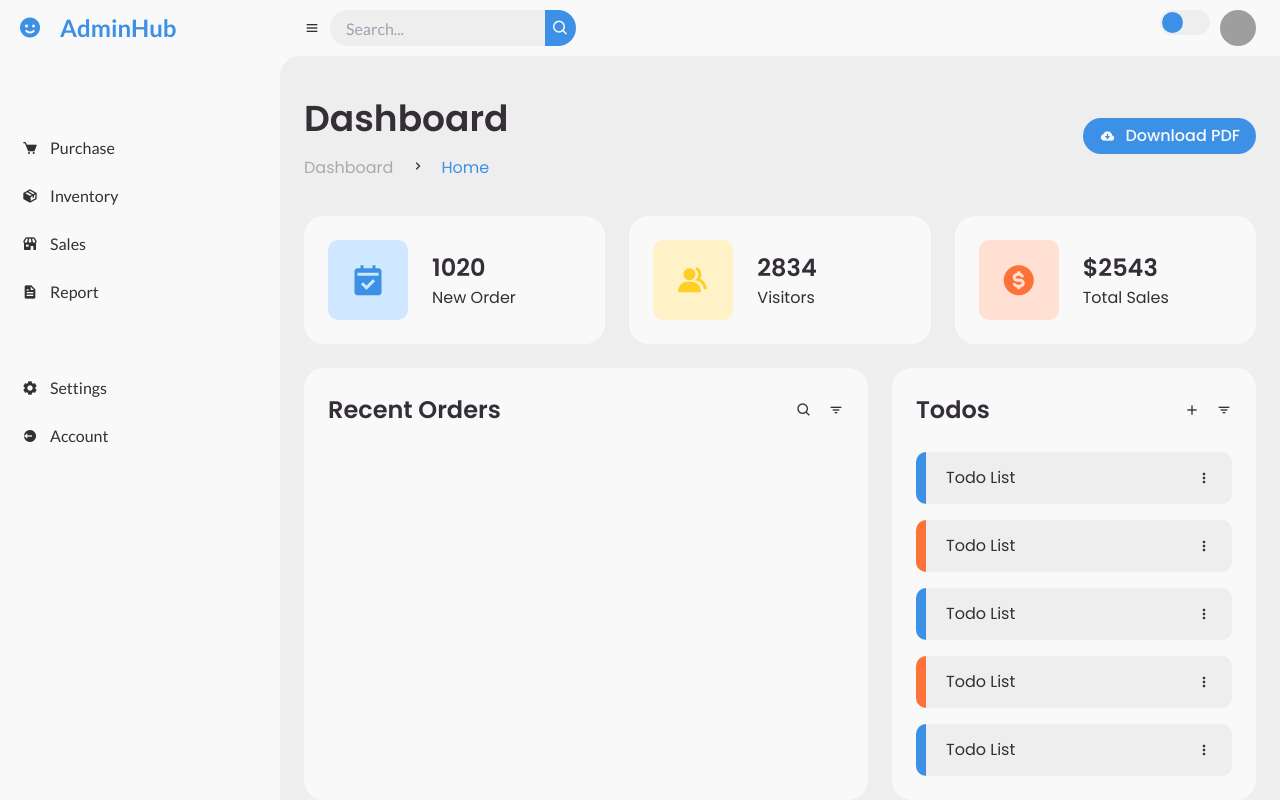
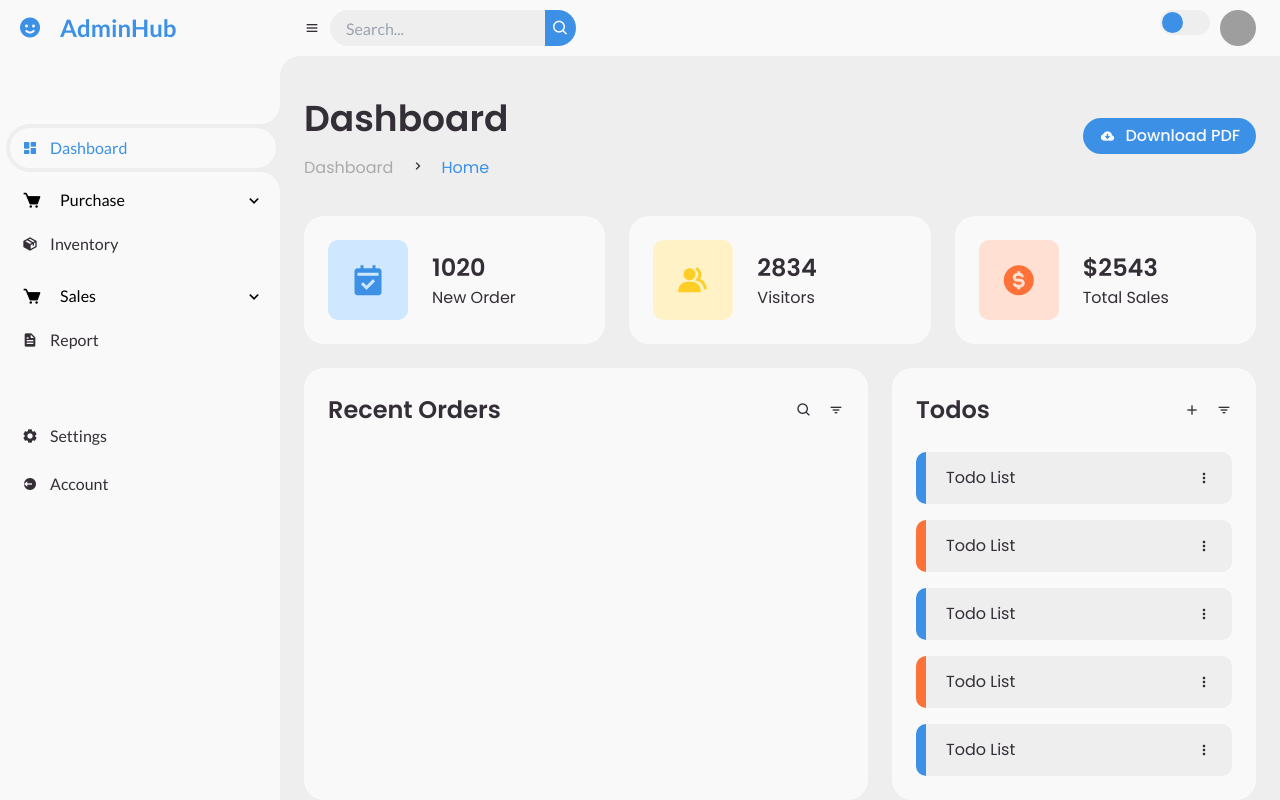
Before and after one commit to hexoinnovation/react-Inventory, a React (Vite) app: page / in a window 1280 px wide. Both pictures are taken after typing "Sample", "Sample123" into the empty fields and a click on the button "Login". Built offline with nearby package versions, Linux system fonts and the light colour scheme; grey boxes are pictures that could not be loaded.

Commit message:
fix dropdown

```diff
--- a/src/Components/Sidebar.jsx
+++ b/src/Components/Sidebar.jsx
@@ -1,49 +1,112 @@
 import { useState, useEffect } from 'react';
-import { Link } from 'react-router-dom';
+import { Link } from 'react-router-dom'; // Import Link from React Router
 
-const Sidebar = ({ sidebarVisible }) => {
+const Sidebar = ({ sidebarVisible, toggleSidebar }) => {
   const [activeLink, setActiveLink] = useState('Dashboard'); // Default active link is Dashboard
+  const [isPurchaseDropdownOpen, setIsPurchaseDropdownOpen] = useState(false); // Manage Purchase dropdown state
+  const [isSalesDropdownOpen, setIsSalesDropdownOpen] = useState(false); // Manage Purchase dropdown state
 
   // Handle link click and set active link
   const handleLinkClick = (link) => {
     setActiveLink(link);
   };
 
+  // Toggle dropdown open/close for "Purchase" section
+  const togglePurchaseDropdown = () => {
+    setIsPurchaseDropdownOpen(!isPurchaseDropdownOpen);
+  };
+
+  const toggleSalesDropdown = () => {
+    setIsSalesDropdownOpen(!isSalesDropdownOpen);
+  };
+  useEffect(() => {
+    // Optional: Handle any side-effects when sidebar visibility changes
+  }, [sidebarVisible]);
+
   return (
     <section id="sidebar" className={sidebarVisible ? '' : 'hide'}>
-      {/* Sidebar Brand */}
+      {/* Sidebar Logo and Toggle Button for Mobile */}
       <div className="sidebar-header">
         <a href="#" className="brand">
           <i className="bx bxs-smile"></i>
-          {/* Show brand name when sidebar is visible */}
-          {sidebarVisible && <span className="text">AdminHub</span>}
+          <span className="text">AdminHub</span>
         </a>
       </div>
 
       {/* Sidebar menu */}
       <ul className="side-menu top">
-        <li className={activeLink === 'Purchase' ? 'active' : ''}>
-          <Link to="/purchase" onClick={() => handleLinkClick('Purchase')}>
-            <i className="bx bxs-cart"></i>
-            {sidebarVisible && <span className="text">Purchase</span>}
+        <li className={activeLink === 'Dashboard' ? 'active' : ''}>
+          <Link to="/" onClick={() => handleLinkClick('Dashboard')}>
+            <i className="bx bxs-dashboard"></i>
+            <span className="text">Dashboard</span>
           </Link>
         </li>
+
+        {/* Purchase dropdown button */}
+        <li className={isPurchaseDropdownOpen ? 'active' : ''}>
+          <div
+            className={`dropdown-link ${isPurchaseDropdownOpen ? 'active' : ''}`}
+            onClick={togglePurchaseDropdown}
+          >
+            <i className="bx bxs-cart"></i>
+            <span className="drop">Purchase</span>
+            <i className={`bx bx-chevron-${isPurchaseDropdownOpen ? 'up' : 'down'} ml-auto`}></i>
+          </div>
+
+          {/* Dropdown Menu */}
+          {isPurchaseDropdownOpen && (
+            <ul>
+              <li>
+                <Link to="/purchase" onClick={() => handleLinkClick('Orders')}>
+                  <span className="text">Orders</span>
+                </Link>
+              </li>
+              <li>
+                <Link to="/suppliers" onClick={() => handleLinkClick('Suppliers')}>
+                  <span className="text">Suppliers</span>
+                </Link>
+              </li>
+            </ul>
+          )}
+        </li>
+
         <li className={activeLink === 'Inventory' ? 'active' : ''}>
           <Link to="/inventory" onClick={() => handleLinkClick('Inventory')}>
             <i className="bx bxs-package"></i>
-            {sidebarVisible && <span className="text">Inventory</span>}
+            <span className="text">Inventory</span>
           </Link>
         </li>
-        <li className={activeLink === 'Sales' ? 'active' : ''}>
-          <Link to="/sales" onClick={() => handleLinkClick('Sales')}>
-            <i className="bx bxs-store"></i>
-            {sidebarVisible && <span className="text">Sales</span>}
-          </Link>
+
+        <li className={isSalesDropdownOpen ? 'active' : ''}>
+          <div
+            className={`dropdown-link ${isSalesDropdownOpen ? 'active' : ''}`}
+            onClick={toggleSalesDropdown}
+          >
+            <i className="bx bxs-cart"></i>
+            <span className="drop">Sales</span>
+            <i className={`bx bx-chevron-${isSalesDropdownOpen ? 'up' : 'down'} ml-auto`}></i>
+          </div>
+
+          {/* Dropdown Menu */}
+          {isSalesDropdownOpen && (
+            <ul>
+              <li>
+                <Link to="/orders" onClick={() => handleLinkClick('Orders')}>
+                  <span className="text">Customer</span>
+                </Link>
+              </li>
+              <li>
+                <Link to="/suppliers" onClick={() => handleLinkClick('Suppliers')}>
+                  <span className="text">Sales Return</span>
+                </Link>
+              </li>
+            </ul>
+          )}
         </li>
         <li className={activeLink === 'Report' ? 'active' : ''}>
           <Link to="/report" onClick={() => handleLinkClick('Report')}>
             <i className="bx bxs-file"></i>
-            {sidebarVisible && <span className="text">Report</span>}
+            <span className="text">Report</span>
           </Link>
         </li>
       </ul>
@@ -53,13 +116,13 @@ const Sidebar = ({ sidebarVisible }) => {
         <li>
           <Link to="/settings">
             <i className="bx bxs-cog"></i>
-            {sidebarVisible && <span className="text">Settings</span>}
+            <span className="text">Settings</span>
           </Link>
         </li>
         <li>
           <Link to="/account">
             <i className="bx bxs-log-out-circle"></i>
-            {sidebarVisible && <span className="text">Account</span>}
+            <span className="text">Account</span>
           </Link>
         </li>
       </ul>
--- a/src/index.css
+++ b/src/index.css
@@ -163,6 +163,54 @@ body {
 	display: flex;
 	justify-content: center;
 }
+
+#sidebar .side-menu .dropdown-link {
+	display: flex;
+	justify-content: space-between;
+	align-items: center;
+	padding: 12px;
+	cursor: pointer;
+	background: transparent;
+	border: none;
+	border-radius: 48px;
+	transition: background 0.3s ease;
+  }
+
+  #sidebar .side-menu .dropdown-link:hover {
+	background: var(--light-blue);
+  }
+
+  #sidebar .side-menu .dropdown-link .bx {
+	display: inline-block;
+	font-size: 20px;
+  }
+
+  /* Dropdown Menu */
+  #sidebar .side-menu .dropdown-menu {
+	display: block;
+	background: var(--light);
+	margin-left: 20px;
+	border-radius: 8px;
+	padding-left: 10px;
+  }
+
+  #sidebar .side-menu .dropdown-menu li {
+	padding: 10px 0;
+  }
+
+  #sidebar .side-menu .dropdown-menu li a {
+	/* color: var(--dark); */
+	padding: 6px 12px;
+	display: block;
+	border-radius: 4px;
+	text-decoration: none;
+	transition: background 0.3s ease;
+  }
+
+  #sidebar .side-menu .dropdown-menu li a:hover {
+	background: var(--light-blue);
+	color: var(--blue);
+  }
 /* SIDEBAR */
 
 
@@ -180,6 +228,44 @@ body {
 	width: calc(100% - 60px);
 	left: 60px;
 }
+
+#sidebar .side-menu .dropdown-link {
+	display: flex;
+	justify-content: space-between;
+	align-items: center;
+	padding: 12px;
+	cursor: pointer;
+	background: transparent;
+	border: none;
+  }
+
+  #sidebar .side-menu .dropdown-menu {
+	display: block;
+	background: var(--light);
+	margin-left: 20px;
+	border-radius: 8px;
+	padding-left: 10px;
+  }
+
+  #sidebar .side-menu .dropdown-menu li {
+	padding: 10px 0;
+  }
+
+  #sidebar .side-menu .dropdown-menu li a {
+	/* color: var(--dark); */
+	padding: 6px 12px;
+	display: block;
+	border-radius: 4px;
+	text-decoration: none;
+  }
+
+  #sidebar .side-menu .dropdown-menu li a:hover {
+	background: var(--light-blue);
+	color: var(--blue);
+  }
+  #sidebar .side-menu .drop{
+	margin-left: 18px;
+  }
 
 
 
```
